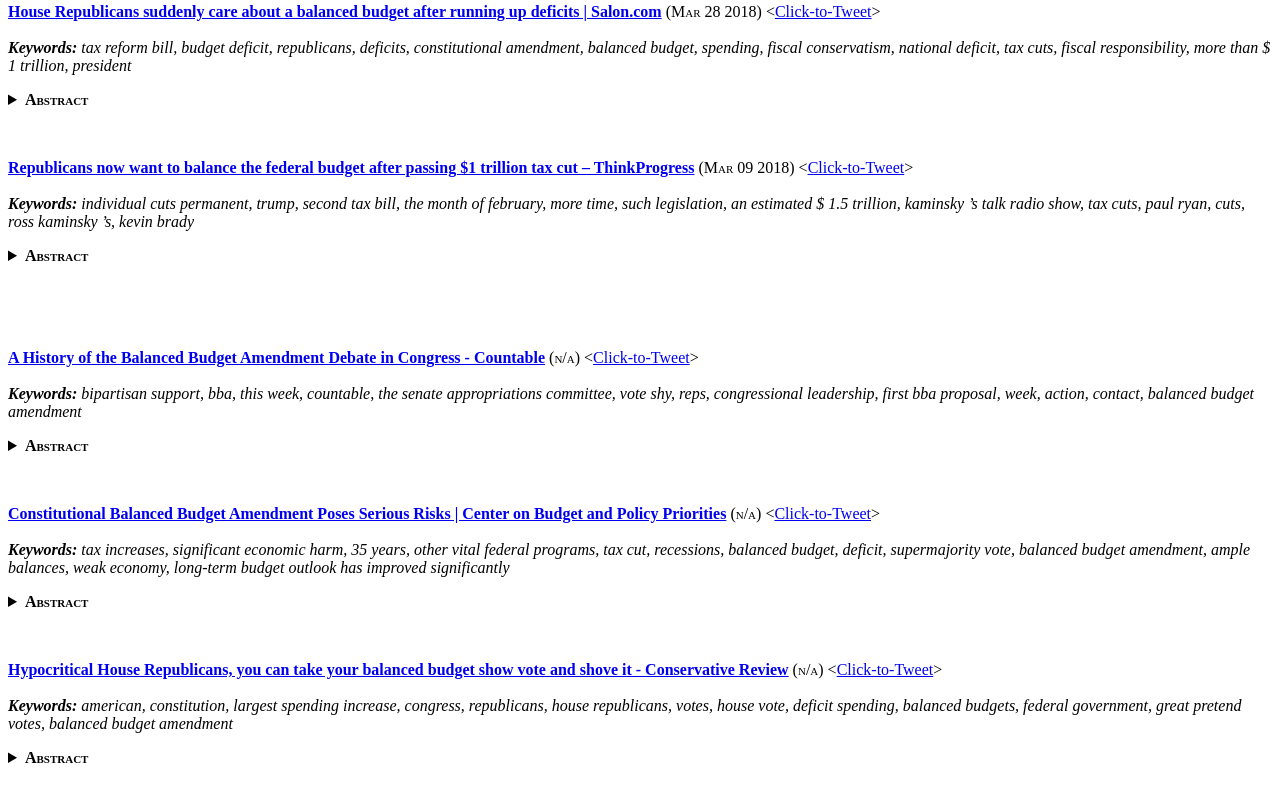
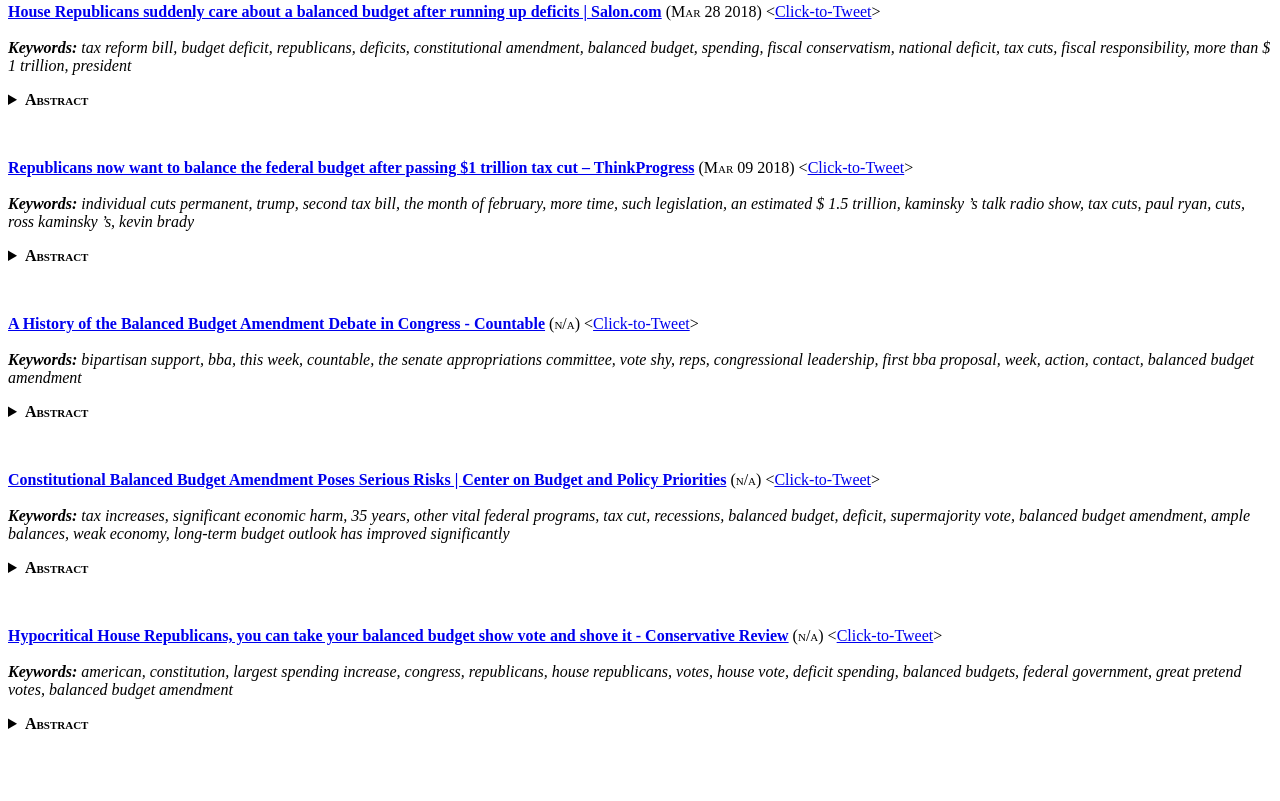
Before and after one commit to planetscape/planetscape.github.io, a plain HTML site: page noconcon/misc/bba.html in a window 1280 px wide. Shown: the part 718-1519 px from the top of the page. Drawn offline with Linux system fonts and the light colour scheme.

Commit message:
smol fix

```diff
--- a/noconcon/misc/bba.html
+++ b/noconcon/misc/bba.html
@@ -110,7 +110,7 @@
     </p>
 </details>
 </p><p>&nbsp;</p>
-<p>&nbsp;</p><p>
+<p>
 <a href="https://www.countable.us/articles/3797-history-balanced-budget-amendment-debate-congress"><strong>A History of the Balanced Budget Amendment Debate in Congress - Countable</strong></a> (<span class="small">n/a</span>) &lt;<a target="_blank" rel="noopener noreferrer" href="https://twitter.com/intent/tweet?text=A%20History%20of%20the%20Balanced%20Budget%20Amendment%20Debate%20in%20Congress%20-%20Countable%20%28n/a%29%0Ahttps%3A//www.countable.us/articles/3797-history-balanced-budget-amendment-debate-congress%20%23NoBBA"><span>Click-to-Tweet</span></a>&gt;<br>
 <br>
 <em><strong>Keywords:</strong> bipartisan support, bba, this week, countable, the senate appropriations committee, vote shy, reps, congressional leadership, first bba proposal, week, action, contact, balanced budget amendment </em>
```
